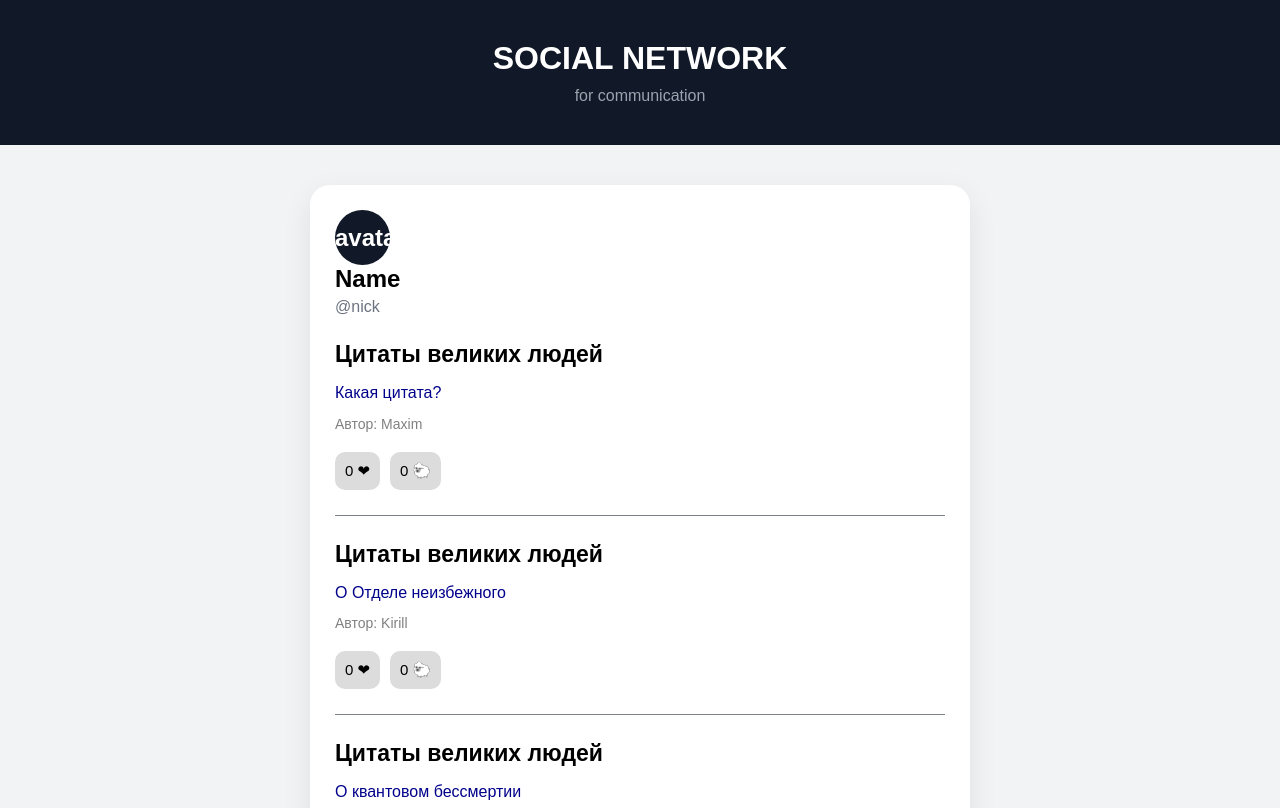
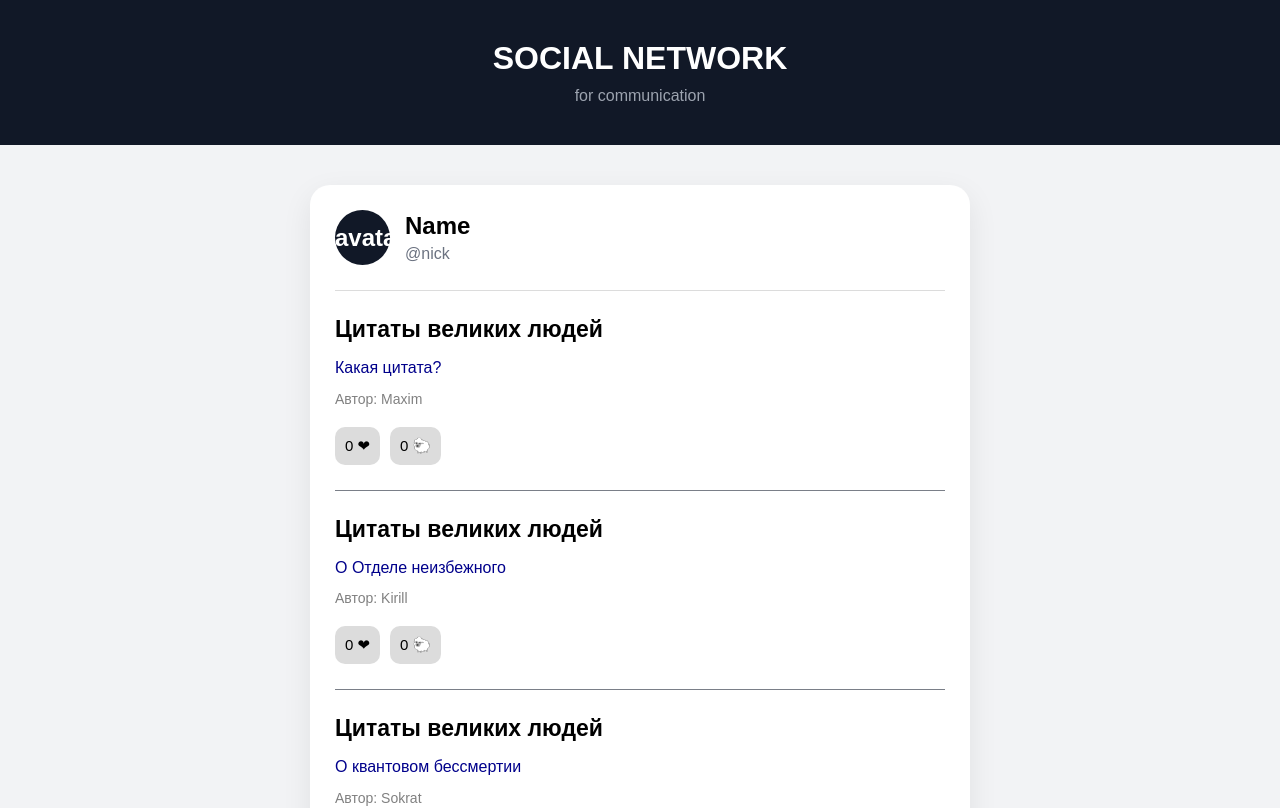
Before and after one commit to Qwexaro/react, a React (Vite) app: page / in a window 1280 px wide. Shown: the top 808 px of the page. Built offline with nearby package versions, Linux system fonts and the light colour scheme.

Commit message:
added style for profile

```diff
--- a/src/index.css
+++ b/src/index.css
@@ -48,6 +48,14 @@ main {
   border-radius: 20px;
   padding: 25px;
   box-shadow: 0 10px 30px rgba(0, 0, 0, 0.08);
+}
+
+.profile {
+  display: flex;
+  align-items: center;
+  gap: 15px;
+  padding-bottom: 25px;
+  border-bottom: 1px solid gainsboro;
 }
 
 .avatar {
```
